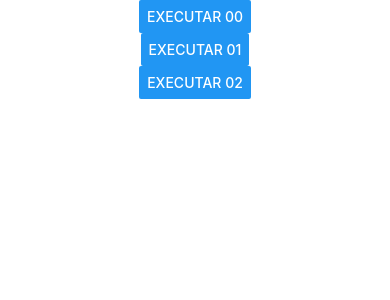
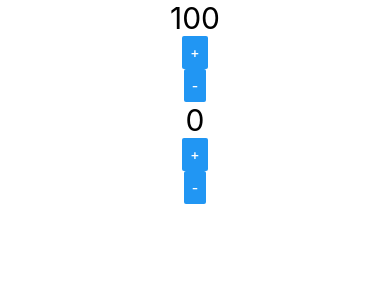
Before and after one commit to rafaelnmelo/reactNativeExercicios, a React Native app: screen / in a window 390 px wide. Shown: the top 300 px of the page. Built offline with nearby package versions, Linux system fonts and the light colour scheme.

Commit message:
Atualização de interface com useState

```diff
--- a/src/App.js
+++ b/src/App.js
@@ -6,12 +6,15 @@
 // import MinMax from './components/MinMax'
 // import Aleatorio from './components/Aleatorio'
 // import Titulo from './components/Titulo'
-import Botao from './components/Botao'
+// import Botao from './components/Botao'
+import Contador from './components/Contador'
 
 export default () => (
     <SafeAreaView style={style.App}>
-        <Botao />
-        {/* <Titulo principal="Cadastro" secundario="Cadastre seu Produto"/>
+        <Contador inicial={100} passo={7}/>
+        <Contador />
+        {/* <Botao />
+        <Titulo principal="Cadastro" secundario="Cadastre seu Produto"/>
         <Aleatorio min={10} max={25}/>
         <MinMax min={3} max={20}/>
         <MinMax min={1} max={4}/>
--- /dev/null
+++ b/src/components/Contador.js
@@ -0,0 +1,21 @@
+import React, { useState } from 'react'
+import { Button, Text } from 'react-native'
+import Estilo from './estilo'
+
+export default ({inicial = 0, passo = 1 }) => {
+    const [numero, setNumero] = useState(inicial)
+
+    const incrementar = () => {
+         setNumero(numero + passo)
+         console.warn("Incrementado com sucesso")
+    }
+    const decrementar = () => setNumero(numero - passo)
+
+    return (
+        <>
+            <Text style={Estilo.fonteGrande}> {numero} </Text>
+            <Button title = "+"  onPress={incrementar} />
+            <Button  title = "-" onPress={decrementar} />
+        </>
+    )
+}
```
